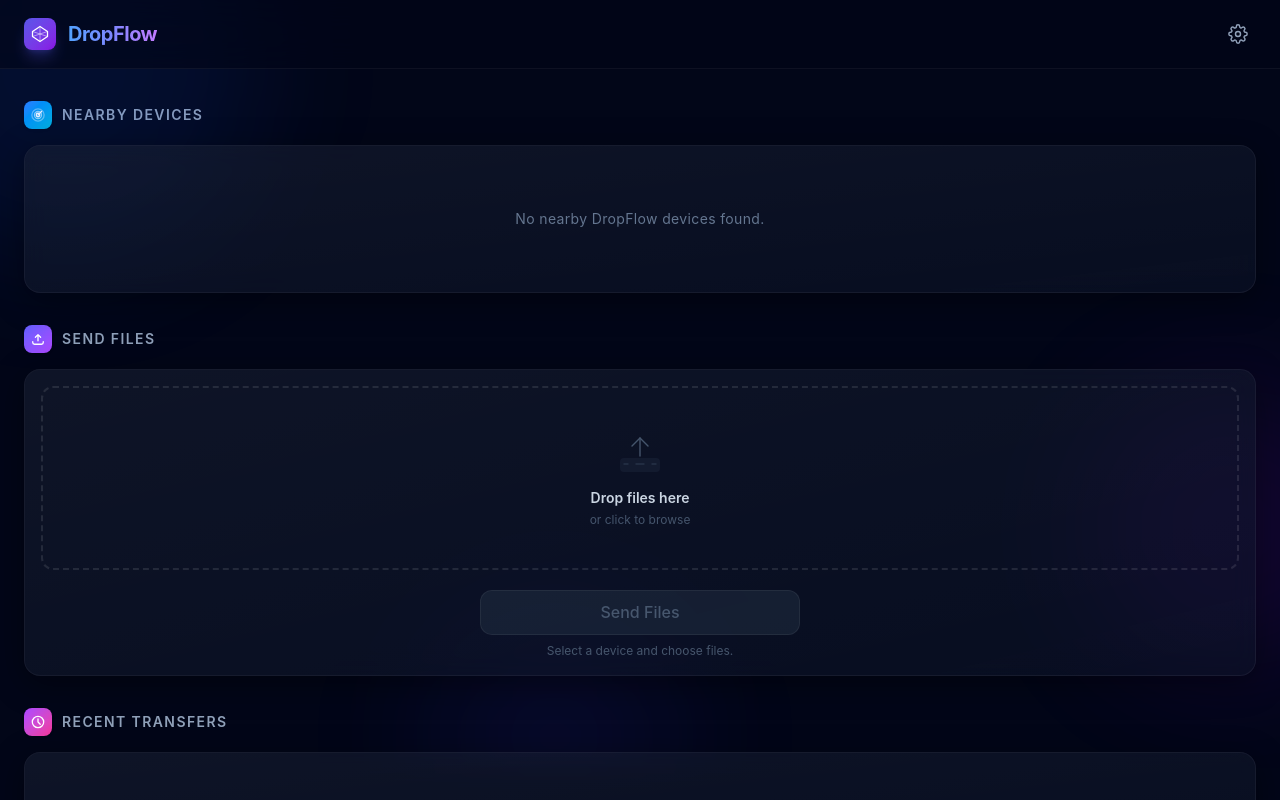
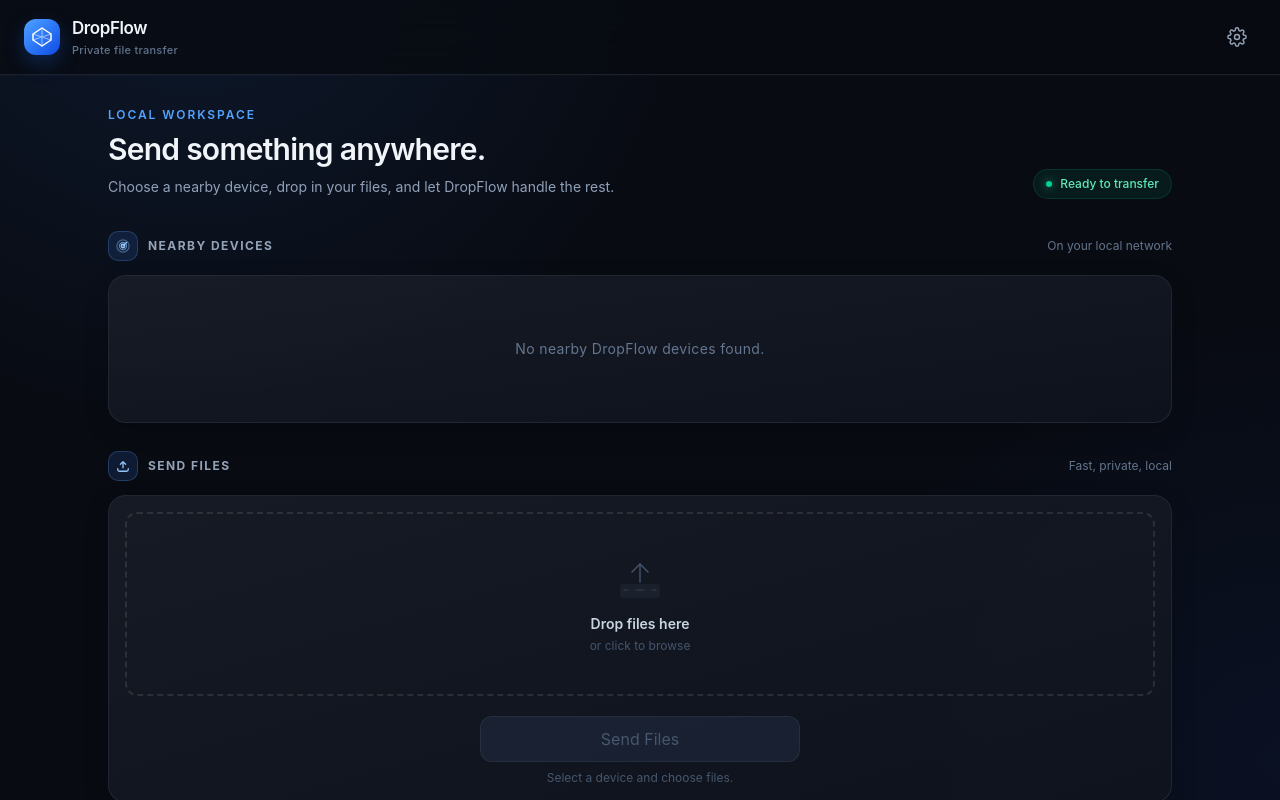
Before and after one commit to sanleesam/DropFlow, a React (Vite) app in the folder apps/desktop/: page / in a window 1280 px wide. Built offline with nearby package versions, Linux system fonts and the light colour scheme.

Commit message:
feat(desktop): establish premium dark ui shell

```diff
--- a/apps/desktop/src/App.css
+++ b/apps/desktop/src/App.css
@@ -1,141 +1,112 @@
 @import "tailwindcss";
 
-.logo.vite:hover {
-  filter: drop-shadow(0 0 2em #747bff);
-}
-
-.logo.react:hover {
-  filter: drop-shadow(0 0 2em #61dafb);
-}
-
 :root {
-  font-family: Inter, Avenir, Helvetica, Arial, sans-serif;
-  font-size: 16px;
-  line-height: 24px;
-  font-weight: 400;
-
-  color: #0f0f0f;
-  background-color: #f6f6f6;
-
+  font-family: Inter, ui-sans-serif, -apple-system, BlinkMacSystemFont, "SF Pro Display", "SF Pro Text", sans-serif;
+  color: #f8fafc;
+  background: #080b12;
   font-synthesis: none;
   text-rendering: optimizeLegibility;
   -webkit-font-smoothing: antialiased;
   -moz-osx-font-smoothing: grayscale;
-  -webkit-text-size-adjust: 100%;
+  --df-bg: #080b12;
+  --df-surface: #10151f;
+  --df-surface-raised: #151c29;
+  --df-surface-muted: #0d121b;
+  --df-border: rgba(148, 163, 184, 0.14);
+  --df-border-strong: rgba(148, 163, 184, 0.24);
+  --df-text: #f8fafc;
+  --df-text-muted: #94a3b8;
+  --df-text-subtle: #64748b;
+  --df-accent: #3b82f6;
+  --df-accent-strong: #2563eb;
+  --df-accent-soft: rgba(59, 130, 246, 0.14);
+  --df-success: #34d399;
+  --df-warning: #fbbf24;
+  --df-danger: #f87171;
+  --df-radius-sm: 10px;
+  --df-radius-md: 14px;
+  --df-radius-lg: 18px;
+  --df-shadow-sm: 0 8px 24px rgba(0, 0, 0, 0.18);
+  --df-shadow-md: 0 18px 50px rgba(0, 0, 0, 0.28);
 }
 
-.container {
-  margin: 0;
-  padding-top: 10vh;
-  display: flex;
-  flex-direction: column;
-  justify-content: center;
-  text-align: center;
+* { box-sizing: border-box; }
+
+html, body, #root { width: 100%; min-width: 320px; min-height: 100%; margin: 0; }
+body { min-height: 100vh; background: var(--df-bg); }
+button, input { font: inherit; }
+button { cursor: pointer; }
+button:disabled { cursor: not-allowed; }
+
+.df-app-shell {
+  min-height: 100vh;
+  background:
+    radial-gradient(circle at 15% -10%, rgba(59, 130, 246, 0.12), transparent 32rem),
+    radial-gradient(circle at 100% 95%, rgba(30, 64, 175, 0.11), transparent 28rem),
+    var(--df-bg);
 }
 
-.logo {
-  height: 6em;
-  padding: 1.5em;
-  will-change: filter;
-  transition: 0.75s;
+.df-header {
+  background: rgba(8, 11, 18, 0.82);
+  border-bottom: 1px solid var(--df-border);
+  box-shadow: 0 1px 0 rgba(255,255,255,0.02);
+  backdrop-filter: blur(18px);
 }
 
-.logo.tauri:hover {
-  filter: drop-shadow(0 0 2em #24c8db);
+.df-main {
+  width: min(1120px, 100%);
+  margin: 0 auto;
+  padding: 32px 28px 56px;
 }
 
-.row {
-  display: flex;
-  justify-content: center;
+.df-section { display: flex; flex-direction: column; gap: 14px; }
+.df-section + .df-section { margin-top: 28px; }
+.df-section-heading { display: flex; align-items: center; justify-content: space-between; gap: 16px; }
+.df-section-title { display: flex; align-items: center; gap: 10px; }
+.df-section-icon {
+  display: inline-flex; align-items: center; justify-content: center;
+  width: 30px; height: 30px; border: 1px solid rgba(96,165,250,0.24);
+  border-radius: 10px; color: #93c5fd; background: var(--df-accent-soft);
+}
+.df-section-label { margin: 0; color: var(--df-text-muted); font-size: 12px; font-weight: 700; letter-spacing: .12em; text-transform: uppercase; }
+.df-section-hint { color: var(--df-text-subtle); font-size: 12px; }
+.df-panel {
+  position: relative; overflow: hidden; min-height: 148px; display: flex; align-items: center; justify-content: center;
+  border: 1px solid var(--df-border); border-radius: var(--df-radius-lg); background: rgba(16, 21, 31, .84);
+  box-shadow: var(--df-shadow-sm);
 }
 
-a {
-  font-weight: 500;
-  color: #646cff;
-  text-decoration: inherit;
+.df-icon-button {
+  display: inline-flex; align-items: center; justify-content: center; width: 38px; height: 38px;
+  color: var(--df-text-muted); border: 1px solid transparent; border-radius: 11px; background: transparent;
+  transition: color .2s ease, background .2s ease, border-color .2s ease, transform .2s ease;
+}
+.df-icon-button:hover { color: var(--df-text); border-color: var(--df-border); background: rgba(148,163,184,.1); }
+.df-icon-button:active { transform: scale(.96); }
+.df-focus:focus-visible, .df-icon-button:focus-visible, button:focus-visible, input:focus-visible {
+  outline: 2px solid rgba(96, 165, 250, .9); outline-offset: 3px;
 }
 
-a:hover {
-  color: #535bf2;
+@keyframes toast-slide-in { from { opacity: 0; transform: translate3d(24px, 0, 0); } to { opacity: 1; transform: translate3d(0, 0, 0); } }
+@keyframes slide-in-up { from { opacity: 0; transform: translate3d(0, 16px, 0); } to { opacity: 1; transform: translate3d(0, 0, 0); } }
+@keyframes backdrop-fade-in { from { opacity: 0; } to { opacity: 1; } }
+@keyframes modal-scale-in { from { opacity: 0; transform: scale(.97) translateY(10px); } to { opacity: 1; transform: scale(1) translateY(0); } }
+@keyframes df-pulse { 0%, 100% { opacity: .45; transform: scale(.92); } 50% { opacity: 1; transform: scale(1); } }
+.animate-slide-in-up { animation: slide-in-up .4s cubic-bezier(.16,1,.3,1) both; }
+.animate-backdrop-fade-in { animation: backdrop-fade-in .2s ease-out both; }
+.animate-modal-scale-in { animation: modal-scale-in .3s cubic-bezier(.16,1,.3,1) both; }
+
+@media (max-width: 640px) {
+  .df-main { padding: 24px 16px 40px; }
+  .df-section-heading { align-items: flex-start; }
+  .df-section-hint { display: none; }
 }
 
-h1 {
-  text-align: center;
+@media (prefers-reduced-motion: reduce) {
+  *, *::before, *::after { scroll-behavior: auto !important; animation-duration: .01ms !important; animation-iteration-count: 1 !important; transition-duration: .01ms !important; }
 }
 
-input,
-button {
-  font-family: inherit;
-  font-size: 1em;
-  font-weight: 500;
-}
-
-button {
-  cursor: pointer;
-}
-
-input,
-button {
-  outline: none;
-}
-
-#greet-input {
-  margin-right: 5px;
-}
-
-/* Toast animations */
-@keyframes toast-slide-in {
-  from {
-    opacity: 0;
-    transform: translateX(100%);
-  }
-  to {
-    opacity: 1;
-    transform: translateX(0);
-  }
-}
-
-/* Slide-in-up animations */
-@keyframes slide-in-up {
-  from {
-    opacity: 0;
-    transform: translateY(20px);
-  }
-  to {
-    opacity: 1;
-    transform: translateY(0);
-  }
-}
-
-.animate-slide-in-up {
-  animation: slide-in-up 0.4s cubic-bezier(0.16, 1, 0.3, 1) forwards;
-}
-
-/* Modal animations */
-@keyframes backdrop-fade-in {
-  from {
-    opacity: 0;
-  }
-  to {
-    opacity: 1;
-  }
-}
-
-.animate-backdrop-fade-in {
-  animation: backdrop-fade-in 0.2s ease-out forwards;
-}
-
-@keyframes modal-scale-in {
-  from {
-    opacity: 0;
-    transform: scale(0.95) translateY(10px);
-  }
-  to {
-    opacity: 1;
-    transform: scale(1) translateY(0);
-  }
-}
-
-.animate-modal-scale-in {
-  animation: modal-scale-in 0.3s cubic-bezier(0.16, 1, 0.3, 1) forwards;
-}
+::-webkit-scrollbar { width: 10px; height: 10px; }
+::-webkit-scrollbar-track { background: transparent; }
+::-webkit-scrollbar-thumb { border: 3px solid transparent; border-radius: 999px; background: rgba(100,116,139,.35); background-clip: padding-box; }
+::-webkit-scrollbar-thumb:hover { background: rgba(148,163,184,.5); background-clip: padding-box; }
--- a/apps/desktop/src/components/Header.tsx
+++ b/apps/desktop/src/components/Header.tsx
@@ -1,5 +1,4 @@
 import React from "react";
-import { useSettings, ACCENT_COLOR_MAPS } from "./SettingsProvider";
 
 interface HeaderProps {
   /** Callback fired when the user clicks the Settings button */
@@ -7,18 +6,15 @@
 }
 
 const Header: React.FC<HeaderProps> = ({ onSettingsClick }) => {
-  const { settings } = useSettings();
-  const accent = ACCENT_COLOR_MAPS[settings.accentColor];
   return (
-    <header className="flex items-center justify-between px-6 py-4 border-b border-white/5 backdrop-blur-xl bg-slate-950/60 sticky top-0 z-50">
+    <header className="df-header sticky top-0 z-50 flex items-center justify-between px-6 py-4">
       {/* Logo + Title */}
       <div className="flex items-center gap-3 select-none">
         {/* Icon mark */}
-        <div className="relative w-8 h-8 flex-shrink-0">
-          <div className={`absolute inset-0 rounded-lg bg-gradient-to-br ${accent.headerLogoGrad} opacity-90 shadow-lg`} />
+        <div className="relative flex h-9 w-9 flex-shrink-0 items-center justify-center rounded-[12px] bg-gradient-to-br from-blue-400 to-blue-700 shadow-[0_8px_20px_rgba(37,99,235,.28)]">
           <svg
             viewBox="0 0 32 32"
-            className="absolute inset-0 w-full h-full p-1.5"
+            className="absolute inset-0 h-full w-full p-1.5"
             fill="none"
             xmlns="http://www.w3.org/2000/svg"
             aria-hidden="true"
@@ -41,9 +37,12 @@
         </div>
 
         {/* Wordmark */}
-        <span className="text-xl font-bold tracking-tight bg-gradient-to-r from-blue-400 via-indigo-400 to-purple-400 bg-clip-text text-transparent">
+        <div>
+          <span className="block text-[17px] font-semibold tracking-tight text-slate-100">
           DropFlow
-        </span>
+          </span>
+          <span className="hidden text-[11px] font-medium tracking-wide text-slate-500 sm:block">Private file transfer</span>
+        </div>
       </div>
 
       {/* Right: Settings */}
@@ -52,11 +51,11 @@
         type="button"
         aria-label="Open settings"
         onClick={onSettingsClick}
-        className="group relative w-9 h-9 rounded-xl flex items-center justify-center text-slate-400 transition-all duration-200 hover:text-white hover:bg-white/8 focus:outline-none focus:ring-2 focus:ring-indigo-500/50"
+        className="df-icon-button group"
       >
         <svg
           viewBox="0 0 24 24"
-          className="w-5 h-5 transition-transform duration-300 group-hover:rotate-45"
+          className="h-5 w-5 transition-transform duration-300 group-hover:rotate-45"
           fill="none"
           stroke="currentColor"
           strokeWidth="1.75"
--- a/apps/desktop/src/pages/Home.tsx
+++ b/apps/desktop/src/pages/Home.tsx
@@ -14,38 +14,33 @@
   id: string;
   title: string;
   icon: React.ReactNode;
-  accent: string;
   children?: React.ReactNode;
 }
 
-const Section: React.FC<SectionProps> = ({ id, title, icon, accent, children }) => (
-  <section id={id} aria-labelledby={`${id}-heading`} className="flex flex-col gap-4">
+const Section: React.FC<SectionProps> = ({ id, title, icon, children }) => (
+  <section id={id} aria-labelledby={`${id}-heading`} className="df-section">
     {/* Section header */}
-    <div className="flex items-center gap-2.5">
-      <span className={`flex items-center justify-center w-7 h-7 rounded-lg ${accent} text-white shadow-sm`}>
+    <div className="df-section-heading">
+      <div className="df-section-title">
+      <span className="df-section-icon">
         {icon}
       </span>
       <h2
         id={`${id}-heading`}
-        className="text-sm font-semibold uppercase tracking-widest text-slate-400 select-none"
+        className="df-section-label"
       >
         {title}
       </h2>
+      </div>
+      <span className="df-section-hint">{id === "nearby-devices" ? "On your local network" : id === "send-files" ? "Fast, private, local" : "Your latest activity"}</span>
     </div>
 
     {/* Card container */}
     <div
-      className="
-        relative rounded-2xl border border-white/6 overflow-hidden
-        bg-slate-900/50 backdrop-blur-md
-        shadow-[0_8px_32px_rgba(0,0,0,0.4)]
-        min-h-[148px]
-        flex items-center justify-center
-        transition-all duration-300
-      "
+      className="df-panel"
     >
       {/* Subtle gradient sheen */}
-      <div className="absolute inset-0 bg-gradient-to-br from-white/[0.03] to-transparent pointer-events-none" />
+      <div className="pointer-events-none absolute inset-0 bg-gradient-to-br from-white/[0.035] to-transparent" />
       {/* Placeholder content */}
       {children ?? (
         <p className="text-sm text-slate-600 select-none tracking-wide">
@@ -175,22 +170,27 @@
   };
 
   return (
-    <div className="flex flex-col h-screen w-screen bg-slate-950 text-white overflow-hidden">
+    <div className="df-app-shell flex h-screen w-screen flex-col overflow-hidden text-white">
       <Header onSettingsClick={() => setIsSettingsOpen(true)} />
 
       <main
         id="main-content"
-        className="flex-1 overflow-y-auto px-6 py-8 space-y-8"
+        className="df-main flex-1 overflow-y-auto"
         style={{
           scrollbarWidth: "none",
           msOverflowStyle: "none",
         }}
       >
-        {/* Ambient background blobs */}
-        <div className="pointer-events-none fixed inset-0 overflow-hidden" aria-hidden="true">
-          <div className="absolute -top-32 -left-32 w-96 h-96 rounded-full bg-blue-600/10 blur-3xl" />
-          <div className="absolute top-1/2 -right-24 w-72 h-72 rounded-full bg-purple-600/10 blur-3xl" />
-          <div className="absolute -bottom-24 left-1/3 w-64 h-64 rounded-full bg-indigo-600/8 blur-3xl" />
+        <div className="mb-8 flex items-end justify-between gap-4" aria-label="Welcome">
+          <div>
+            <p className="mb-2 text-xs font-semibold uppercase tracking-[.16em] text-blue-400">Local workspace</p>
+            <h1 className="m-0 text-2xl font-semibold tracking-tight text-slate-100 sm:text-3xl">Send something anywhere.</h1>
+            <p className="mt-2 max-w-xl text-sm leading-6 text-slate-400">Choose a nearby device, drop in your files, and let DropFlow handle the rest.</p>
+          </div>
+          <div className="hidden rounded-full border border-emerald-400/15 bg-emerald-400/8 px-3 py-1.5 text-xs font-medium text-emerald-300 sm:flex sm:items-center sm:gap-2">
+            <span className="h-1.5 w-1.5 rounded-full bg-emerald-400 shadow-[0_0_10px_rgba(52,211,153,.75)]" />
+            Ready to transfer
+          </div>
         </div>
 
         {/* ── Nearby Devices ── */}
@@ -198,7 +198,6 @@
           id="nearby-devices"
           title="Nearby Devices"
           icon={<IconRadar />}
-          accent="bg-gradient-to-br from-blue-500 to-cyan-500"
         >
           <div
             role="radiogroup"
@@ -229,7 +228,6 @@
           id="send-files"
           title="Send Files"
           icon={<IconUpload />}
-          accent="bg-gradient-to-br from-indigo-500 to-purple-500"
         >
           <FileDropZone selectedDeviceId={selectedDeviceId} onSend={handleSend} />
         </Section>
@@ -248,7 +246,6 @@
           id="recent-transfers"
           title="Recent Transfers"
           icon={<IconClock />}
-          accent="bg-gradient-to-br from-purple-500 to-pink-500"
         />
       </main>
 
```
